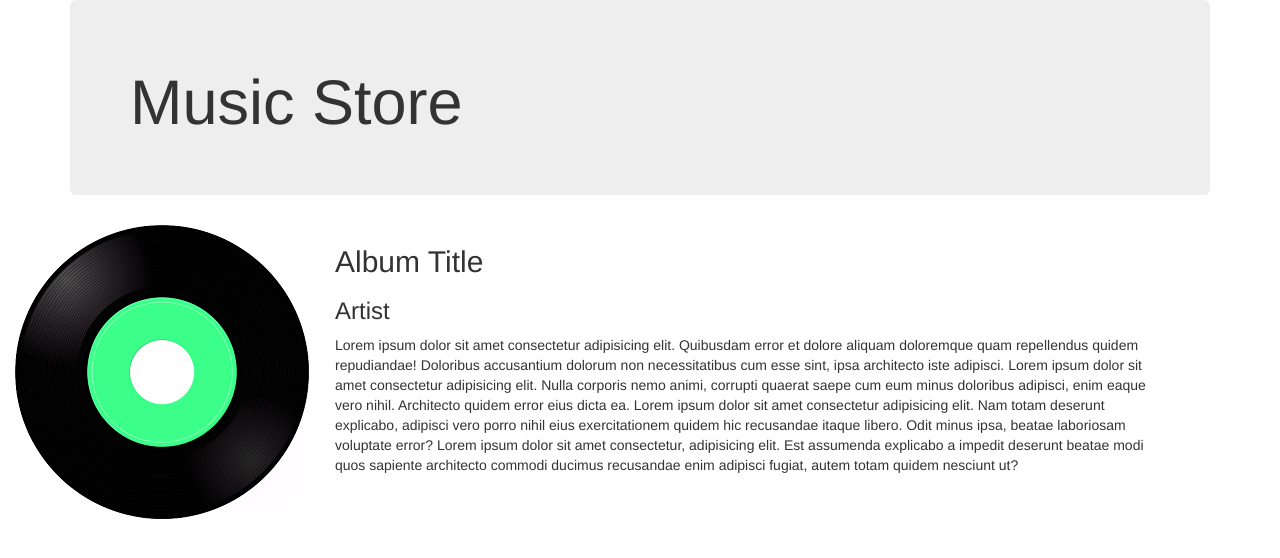
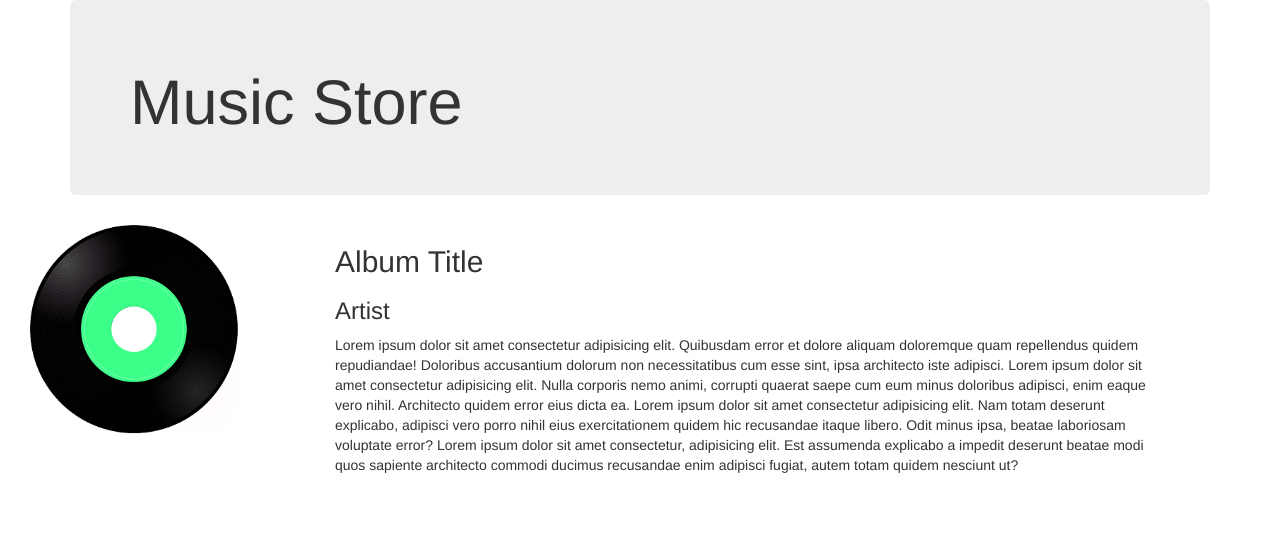
Before and after one commit to Anastasiiaerg/Web-Dev-2021, a plain HTML site: page HTML51/lesson23/index.html in a window 1280 px wide. Drawn offline with nearby package versions, Linux system fonts and the light colour scheme.

Commit message:
внесла зміни

```diff
--- a/HTML51/lesson23/index.html
+++ b/HTML51/lesson23/index.html
@@ -20,7 +20,7 @@
     </header>
     <section>
         <div class="col-lg-3 col-md-3 col-sm-3">
-            <img src="images/Album.gif" alt="" srcset="" class="image_music">
+            <img src="images/Album.gif" alt="" srcset="" class=" col-lg-10 col-md-10 col-sm-10 img-responsive">
         </div>
         <div class="col-lg-8 col-md-8 col-sm-8">
             <h2>
```
